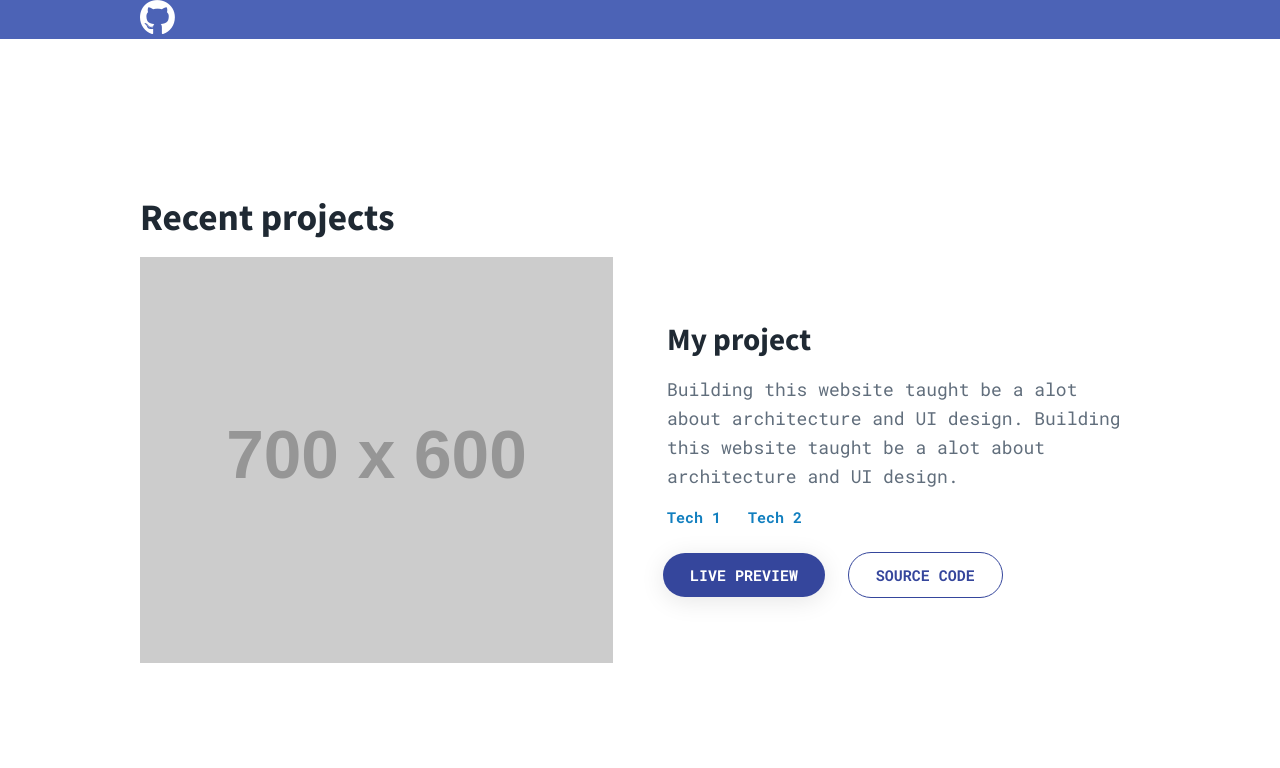
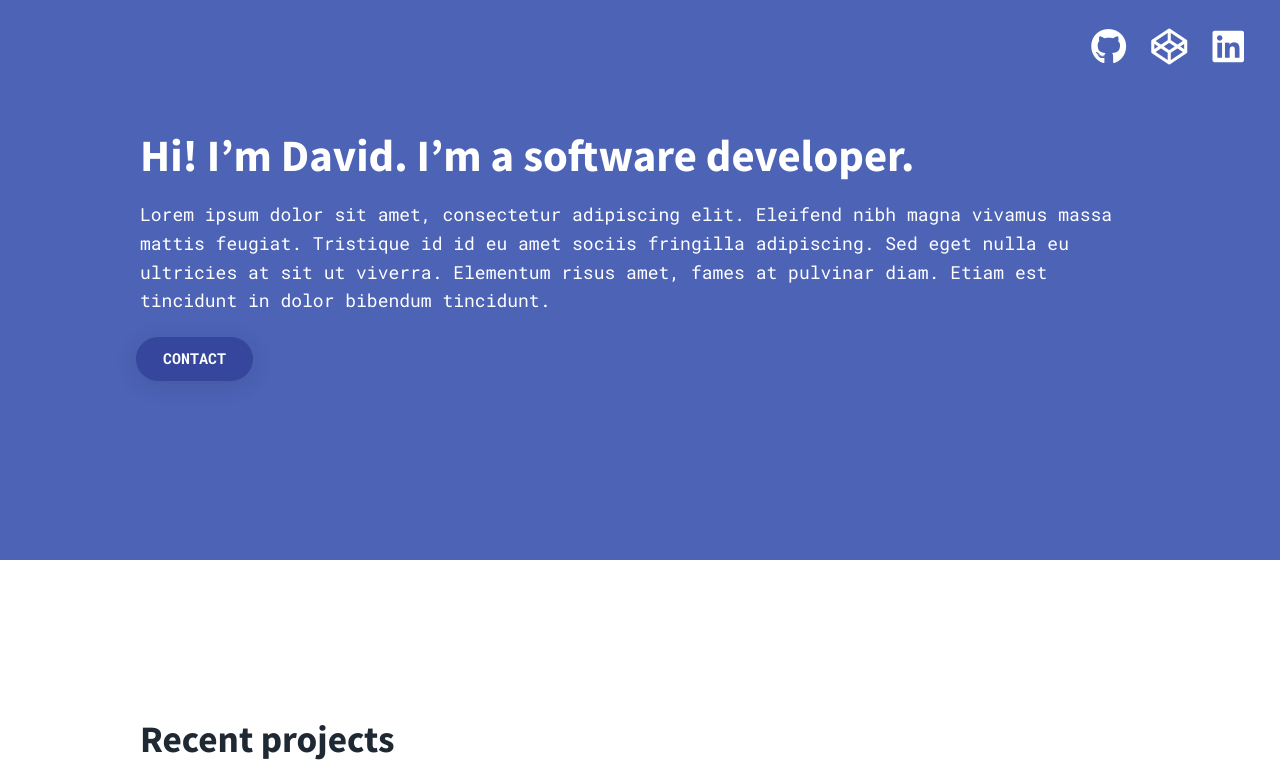
Before and after one commit to carlssondavid/carlssondavid.github.io, a website: page index.html in a window 1280 px wide. Shown: the top 768 px of the page. Drawn offline with Linux system fonts and the light colour scheme; placeholder pictures from the web are drawn by us.

Commit message:
began working on the header section

```diff
--- a/index.html
+++ b/index.html
@@ -13,8 +13,41 @@
   </head>
   <body class="container">
     <header class="header">
+      <div class="social">
+        <a
+          href="https://github.com/carlssondavid"
+          target="_blank"
+          class="social__link"
+          ><i class="fab fa-github"></i
+        ></a>
+        <a
+          href="https://codepen.io/davidcarlsson"
+          class="social__link"
+          target="_blank"
+          ><i class="fab fa-codepen"></i
+        ></a>
+        <a
+          href="https://www.linkedin.com/in/david-carlsson-57b446158/"
+          class="social__link"
+          target="_blank"
+          ><i class="fab fa-linkedin"></i
+        ></a>
+      </div>
       <div class="wrapper">
-        <i class="fab fa-github fa-2x"></i>
+
+        <div class="heading">
+          <h1>
+            Hi! I’m David. I’m a software developer.
+          </h1>
+          <p>
+            Lorem ipsum dolor sit amet, consectetur adipiscing elit. Eleifend nibh
+            magna vivamus massa mattis feugiat. Tristique id id eu amet sociis
+            fringilla adipiscing. Sed eget nulla eu ultricies at sit ut viverra.
+            Elementum risus amet, fames at pulvinar diam. Etiam est tincidunt in
+            dolor bibendum tincidunt.
+          </p>
+          <button><a href="" class="btn">Contact</a></button>
+        </div>
       </div>
     </header>
 
--- a/src/scss/2-layout/_header.scss
+++ b/src/scss/2-layout/_header.scss
@@ -1,4 +1,29 @@
 .header {
   background-color: $color-primary;
   color: #fff;
+  height: 70vh;
+
+  .btn {
+    margin-left: -10px;
+  }
+
+  .social {
+    margin: 1rem 2rem;
+
+    display: grid;
+    grid-template-columns: repeat(3, min-content);
+    justify-content: end;
+    gap: 1.4rem;
+    margin-bottom: 3rem;
+
+    &__link {
+      color: #fff;
+      font-size: 2rem;
+      transition: all 0.25s;
+
+      &:hover {
+        transform: translateY(-4px);
+      }
+    }
+  }
 }
```
Also changed, not shown: src/css/style.css.
